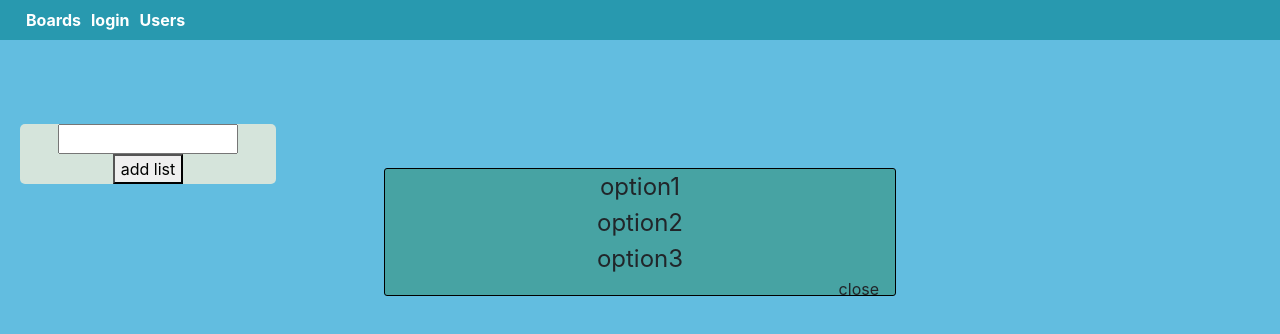
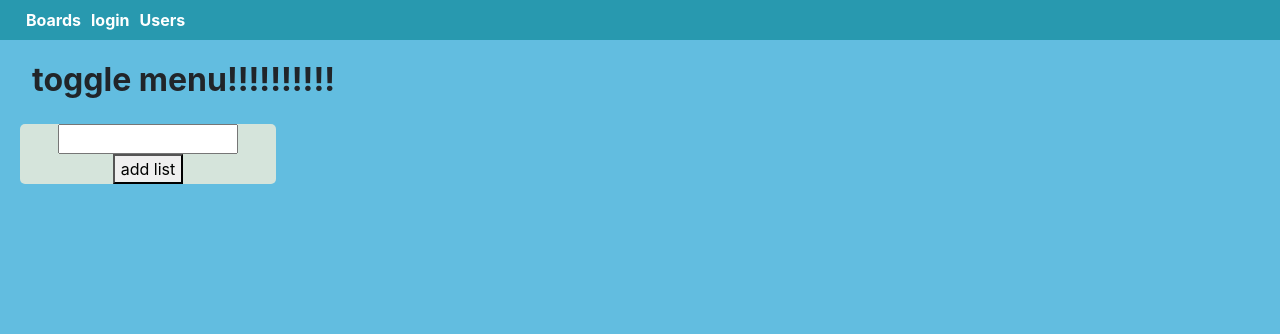
Before and after one commit to michaelsnow3/trello-clone-app, a React (Create React App) app: page /board in a window 1280 px wide. Shown: the top 334 px of the page. Built offline with nearby package versions, Linux system fonts and the light colour scheme.

Commit message:
added onclick toggle for menu"

```diff
--- a/src/components/DisplayBoard/DisplayBoard.js
+++ b/src/components/DisplayBoard/DisplayBoard.js
@@ -6,15 +6,29 @@ import './DisplayBoard.css';
 // import components
 import List from '../List/List';
 import AddList from '../AddList/AddList';
-import SettingsMenu from '../componentSettings/SettingsMenu'
+import SettingsMenu from '../componentSettings/SettingsMenu';
 
+// import actions
+import { toggleSettingsMenu } from '../../actions/activeBoardActions';
 
 const mapStateToProps = state => ({
   activeBoard: state.boardInfo.activeBoard,
-  boardLists: state.boardContent.boardLists
+  boardLists: state.boardContent.boardLists,
+  showMenu: state.settingsMenu.showMenu
 });
 
-function DisplayBoard({ activeBoard, boardLists }) {
+const mapDispatchToProps = dispatch => {
+  return {
+    toggleSettingsMenu: () => dispatch(toggleSettingsMenu())
+  };
+};
+
+function DisplayBoard({
+  activeBoard,
+  boardLists,
+  showMenu,
+  toggleSettingsMenu
+}) {
   let boardTitle = activeBoard && activeBoard.title;
   let boardId = activeBoard && activeBoard.id;
 
@@ -23,17 +37,27 @@ function DisplayBoard({ activeBoard, boardLists }) {
     return acc;
   }, []);
 
-  boardListComponents.push(<AddList boardId={boardId} key={-1}/>)
+  const settingsMenuComponent = () => {
+    if (showMenu) {
+      return <SettingsMenu />;
+    }
+  };
+
+  boardListComponents.push(<AddList boardId={boardId} key={-1} />);
 
   return (
     <div>
       <div className="boardHeader">
         <div className="boardTitle">{boardTitle}</div>
+        <div onClick={toggleSettingsMenu}>toggle menu!!!!!!!!!!</div>
       </div>
-      <SettingsMenu />
+      {settingsMenuComponent()}
       <div className="boardLists">{boardListComponents}</div>
     </div>
   );
 }
 
-export default connect(mapStateToProps)(DisplayBoard);
+export default connect(
+  mapStateToProps,
+  mapDispatchToProps
+)(DisplayBoard);
```
